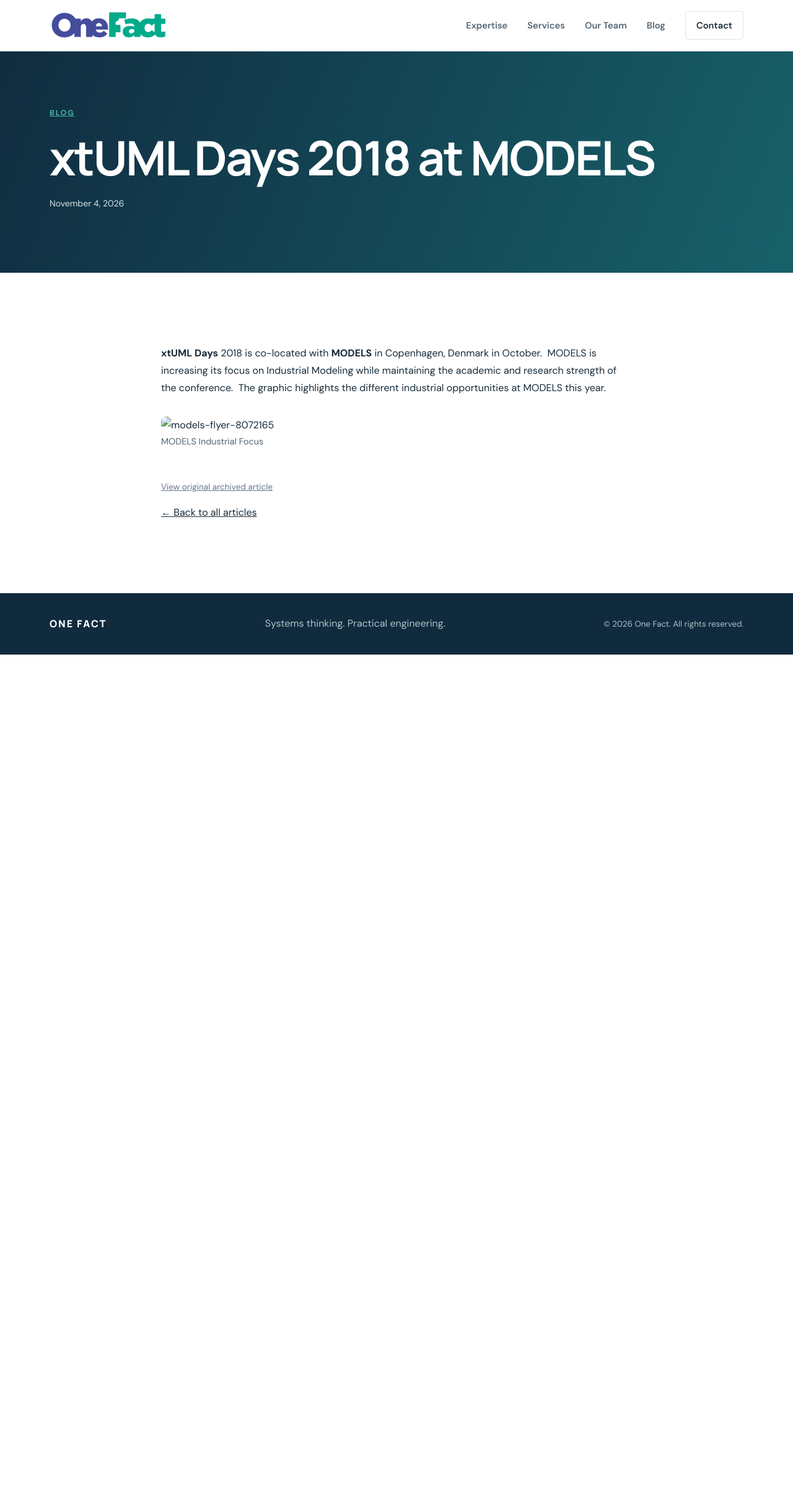
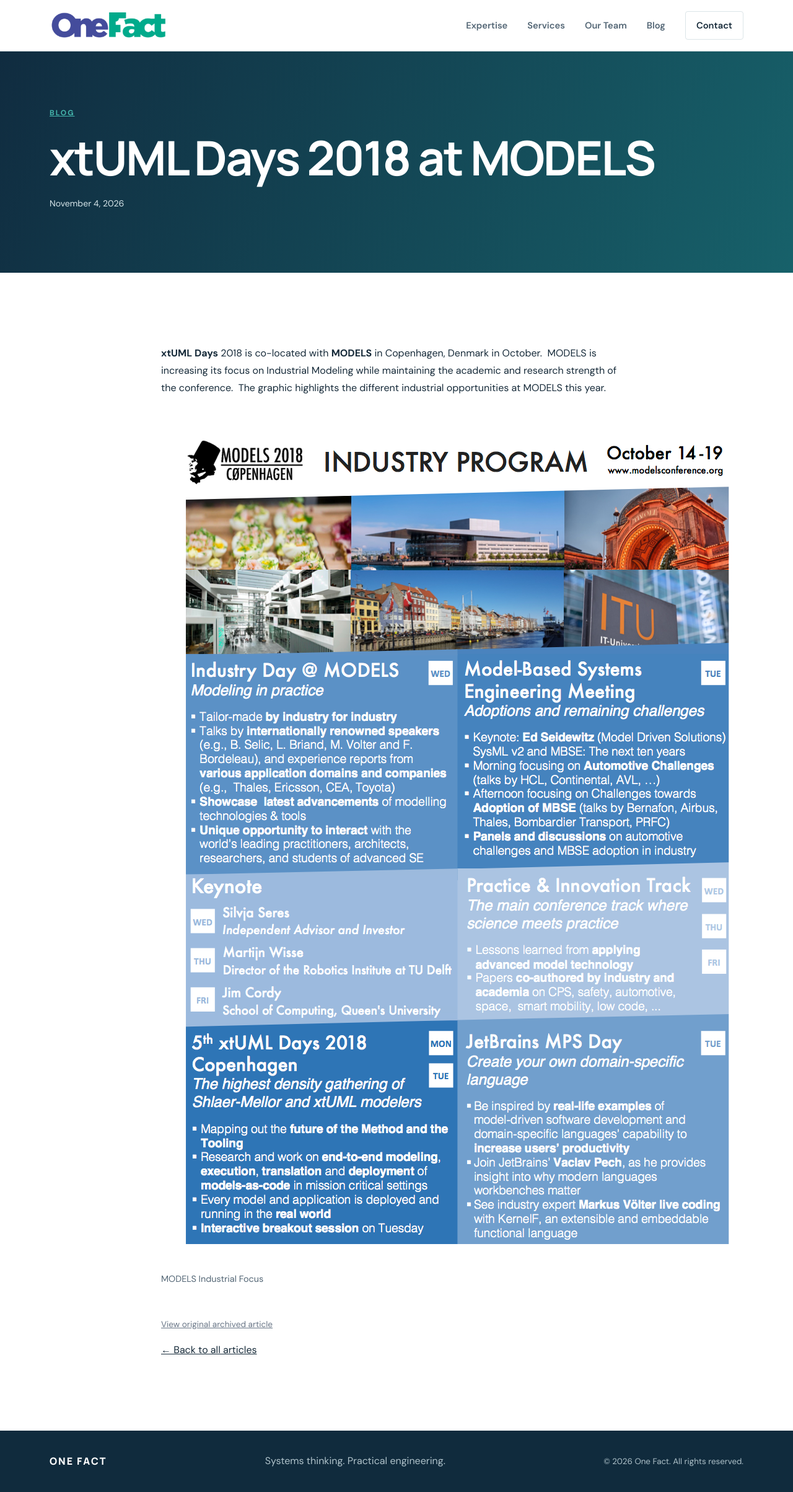
Before and after one commit to xtuml/onefactinc, a Jekyll site: the page built from _articles/xtuml-days-2018-at-models.html, in a window 1280 px wide. Shown: the whole page at 62% size. Built offline with Jekyll 4.4.1, drawn with Linux system fonts in a browser that asks for light colours; before the commit the page ends 1056 px from its top, so only the background shows below that.

Commit message:
Use local images in article

```diff
--- a/_articles/xtuml-days-2018-at-models.html
+++ b/_articles/xtuml-days-2018-at-models.html
@@ -6,4 +6,4 @@ source_url: "https://onefact.net/xtuml-days-2018-at-models/"
 ---
 
 <p><strong>xtUML Days</strong> 2018 is co-located with <strong>MODELS</strong> in Copenhagen, Denmark in October.  MODELS is increasing its focus on Industrial Modeling while maintaining the academic and research strength of the conference.  The graphic highlights the different industrial opportunities at MODELS this year.</p>
-<figure id="attachment_1014" aria-describedby="caption-attachment-1014" style="width: 964px" class="wp-caption alignnone"><img alt='models-flyer-8072165' class="wp-image-1014 size-full" src='../wp-content/uploads/2018/07/models-flyer-8072165.png' alt="MODELS flyer" width="964" height="1370" /><figcaption id="caption-attachment-1014" class="wp-caption-text">MODELS Industrial Focus</figcaption></figure>
+<figure id="attachment_1014" aria-describedby="caption-attachment-1014" style="width: 964px" class="wp-caption alignnone"><img alt='models-flyer-8072165' class="wp-image-1014 size-full" src='{{ '/assets/images/models-flyer-8072165.png' | relative_url }}' alt="MODELS flyer" width="964" height="1370" /><figcaption id="caption-attachment-1014" class="wp-caption-text">MODELS Industrial Focus</figcaption></figure>
```
